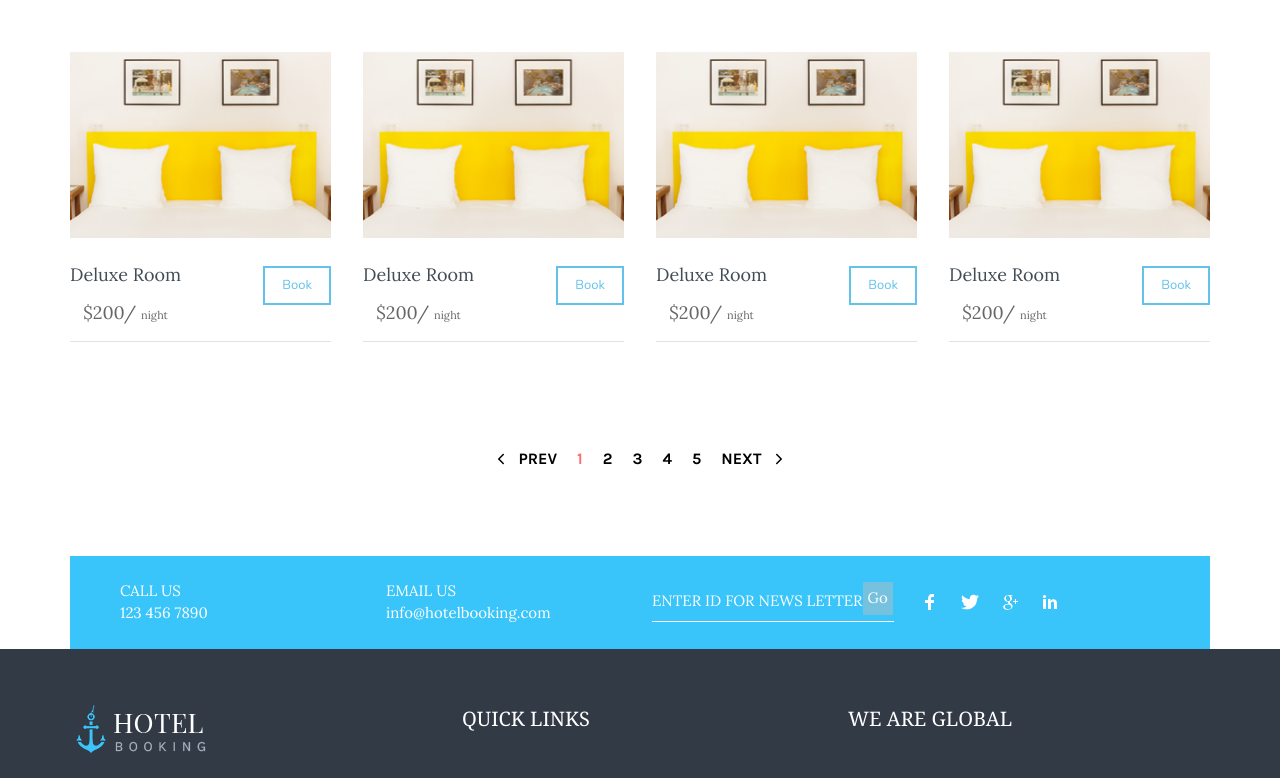
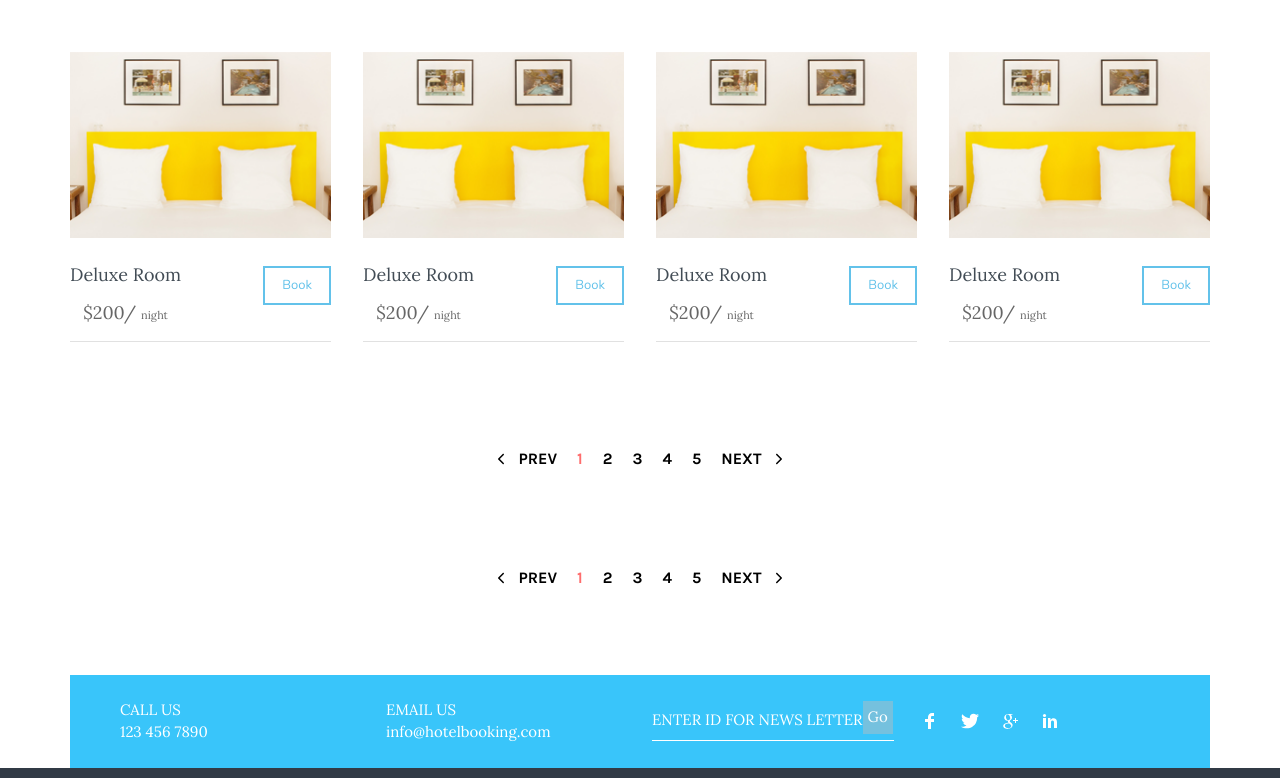
Before and after one commit to minhtuan11102003/DATT_FE, a Next.js app: page /Accomodation in a window 1280 px wide. Shown: the part 1761-2539 px from the top of the page. Built offline with nearby package versions, Linux system fonts and the light colour scheme; a web font is replaced by a local one.

Commit message:
detail success

```diff
--- a/package.json
+++ b/package.json
@@ -13,7 +13,6 @@
     "@fortawesome/fontawesome-svg-core": "^6.6.0",
     "@heroicons/react": "^2.1.5",
     "@hookform/resolvers": "^3.9.0",
-    "@nextui-org/react": "^2.4.8",
     "@radix-ui/react-accordion": "^1.2.0",
     "@radix-ui/react-checkbox": "^1.1.1",
     "@radix-ui/react-dialog": "^1.1.1",
--- a/src/app/Accomodation/page.tsx
+++ b/src/app/Accomodation/page.tsx
@@ -727,7 +727,6 @@ const AccomodationPage = () => {
                     <div className="overflow-hidden pb-[30px] sm:text-center">
 
                       <figure className="figure-hover relative sm:text-center sm:inline-block ">
-
                         <div className="mb-[28px]">
                           <a>
                             <img
@@ -800,7 +799,6 @@ const AccomodationPage = () => {
                     <div className="overflow-hidden pb-[30px] sm:text-center">
 
                       <figure className="figure-hover relative sm:text-center sm:inline-block ">
-
                         <div className="mb-[28px]">
                           <a>
                             <img
@@ -833,7 +831,7 @@ const AccomodationPage = () => {
                           </div>
                         </div>
 
-                        <div className="bounch-hover p-[13px] bg-[#f7c411] hidden bg-repeat h-full w-full text-left top-0 left-0 bottom-0 right-0 animate-bounceInDown animate-mode absolute duration-700 sm:text-center md:text-left ">
+                        <div className="bounch-hover p-[13px] bg-[#f7c411] hidden bg-repeat h-full w-full text-left top-0 left-0 bottom-0 right-0 animate-bounceInDown animate-mode absolute duration-700 sm:text-center md:text-left">
                           <div className="border-[1px] border-[#475362] md:p-[13px] p-[22px] lg:p-[22px] lg:h-full">
                             <h5 className="text-[18px] md:text-[12px] lg:text-[16px] xl:text-[18px] text-[#000] font-Lora leading-5 font-normal">
                               Deluxe Room
@@ -857,20 +855,19 @@ const AccomodationPage = () => {
                                   </span>
                                 </p>
                               </div>
-
-                              <a className="block mb-[-23px] mr-[-23px] md:mr-[-13px] md:mb-[-5px]  xl:mr-[-23px] cursor-pointer border-t-[1px] border-l-[1px] text-[#444] md:text-[10px] py-[8px] px-[17px] font-normal font-Lora lg:text-[14px] md:py-[7px] md:px-[14px] xl:text-[14px] xl:py-[8px] xl:px-[17px]  hover:bg-[#444] hover:text-[#fff] hover:border-none lg:py-[8px] lg:px-[17px] lg:mr-[-23px] lg:mb-[-13px] xl:mb-[-18px] leading-[20px]">
-
-                                Book
-                              </a>
+                              <div className="right flex items-end ">
+                                <a className="block mb-[-23px] mr-[-23px] md:mr-[-13px] md:mb-[-5px]  xl:mr-[-23px] cursor-pointer border-t-[1px] border-l-[1px] text-[#444] md:text-[10px] py-[8px] px-[17px] font-normal font-Lora lg:text-[14px] md:py-[7px] md:px-[14px] xl:text-[14px] xl:py-[8px] xl:px-[17px]  hover:bg-[#444] hover:text-[#fff] hover:border-none lg:py-[8px] lg:px-[17px] lg:mr-[-23px] lg:mb-[-13px] xl:mb-[-18px] leading-[20px]">
+                                  Book
+                                </a>
+                              </div>
                             </div>
                           </div>
                         </div>
                       </figure>
                     </div>
                   </div>
+
                 </div>
-
-
               </div>
             </div>
 
@@ -940,6 +937,71 @@ const AccomodationPage = () => {
               </nav>
             </div>
           </div>
+          <div className="other_decent_room_pagination">
+            <nav className="text-center mt-[65px] mb-[75px] w-[95%] mx-auto">
+              <ul className="pagination flex justify-center items-center">
+                <li>
+                  <a
+                    className="pagination__link text-[12px] font-bold p-[10px] md:text-[16px] uppercase"
+                    href=""
+                  >
+                    <IoIosArrowBack className="my-[3px] mx-[9px] inline-block font-bold" />
+                    prev
+                  </a>
+                </li>
+                <li>
+                  <a
+                    className="pagination__link  pagiantion__link--active text-[10px] p-[10px] md:text-[16px] uppercase"
+                    href=""
+                  >
+                    1
+                  </a>
+                </li>
+                <li>
+                  <a
+                    className="pagination__link text-[12px] font-bold p-[10px] md:text-[16px] uppercase"
+                    href=""
+                  >
+                    2
+                  </a>
+                </li>
+                <li>
+                  <a
+                    className="pagination__link text-[12px] font-bold p-[10px] md:text-[16px] uppercase"
+                    href=""
+                  >
+                    3
+                  </a>
+                </li>
+                <li>
+                  <a
+                    className="pagination__link text-[12px] font-bold p-[10px] md:text-[16px] uppercase"
+                    href=""
+                  >
+                    4
+                  </a>
+                </li>
+                <li>
+                  <a
+                    className="pagination__link text-[12px] font-bold p-[10px] md:text-[16px] uppercase"
+                    href=""
+                  >
+                    5
+                  </a>
+                </li>
+                <li>
+                  <a
+                    className="pagination__link text-[12px] p-[10px] font-bold md:text-[16px] uppercase"
+                    href=""
+                  >
+                    {" "}
+                    next{" "}
+                    <IoIosArrowForward className="my-[3px] mx-[9px] inline-block" />
+                  </a>
+                </li>
+              </ul>
+            </nav>
+          </div>
         </div>
       </section >
     </div>
```
Also changed, not shown: tailwind.config.ts (+1 -8 lines).
